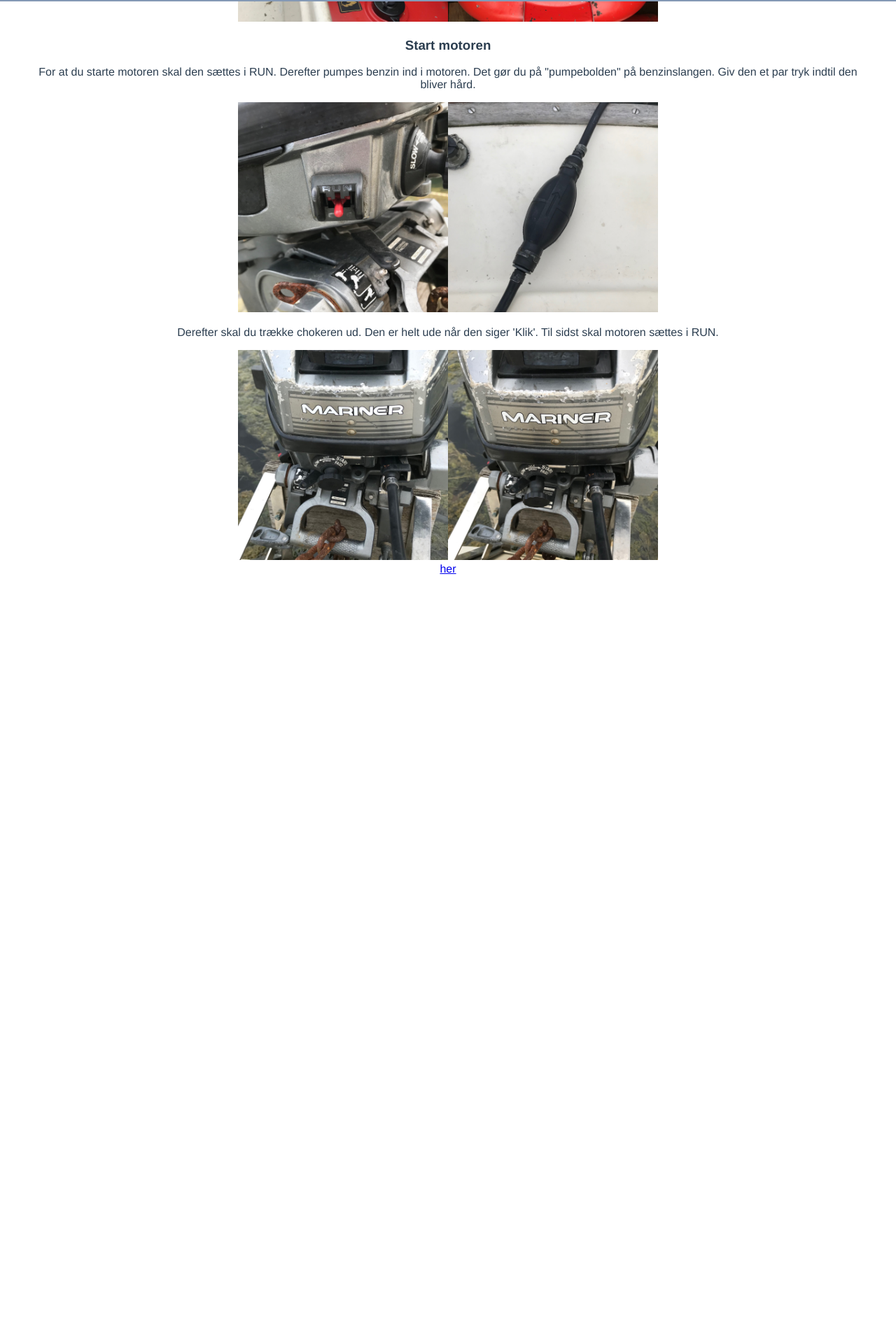
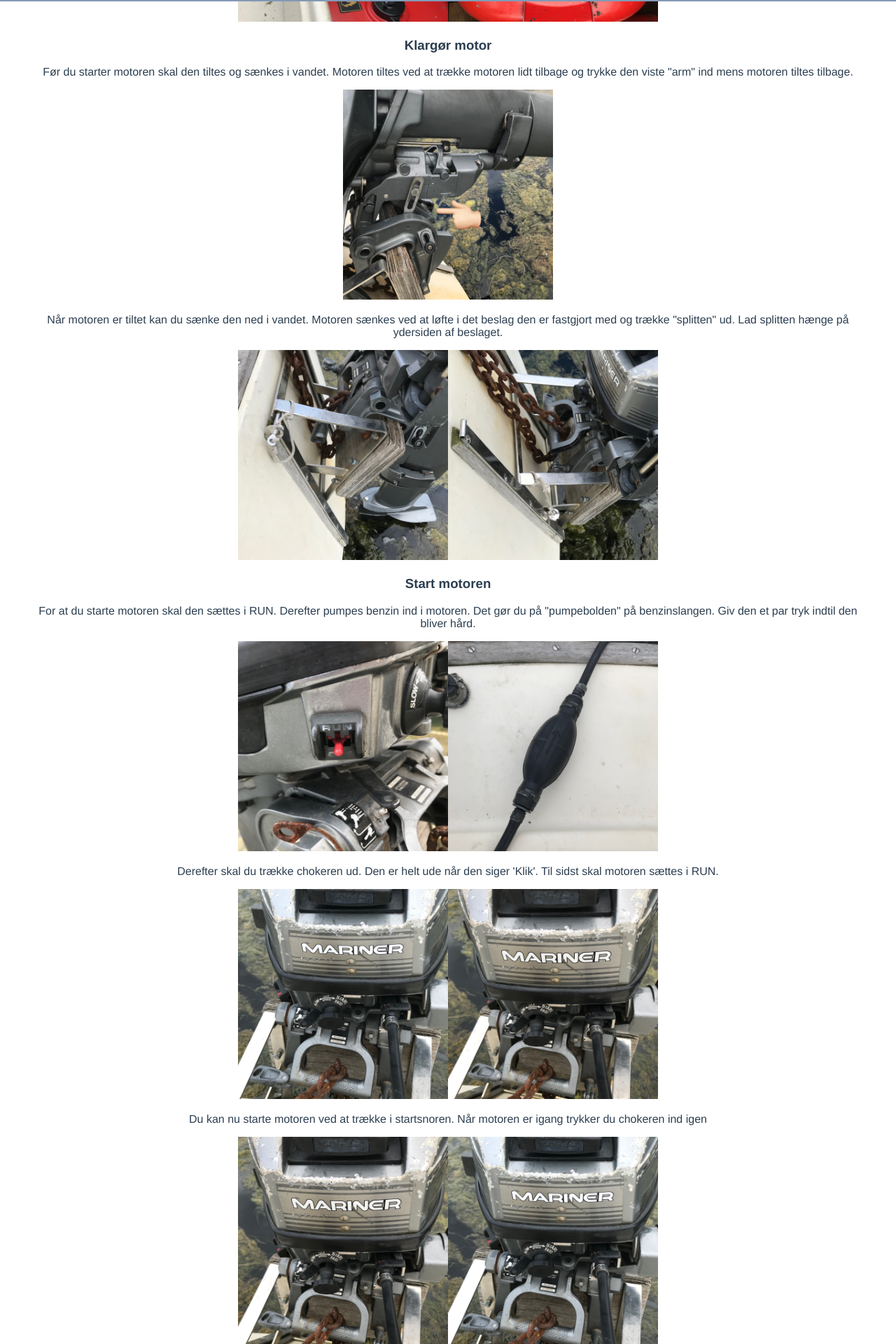
Before and after one commit to nprasmussen/boatflex-app, a Vue app: page /#/ in a window 1280 px wide. Shown: the part 798-2718 px from the top of the page at 70% size. Before the commit the page ends 1740 px from the top, so only its background shows below. Built offline with nearby package versions, Linux system fonts and the light colour scheme; no server answers.

Commit message:
Adds last instructions

```diff
--- a/src/views/Home.vue
+++ b/src/views/Home.vue
@@ -15,6 +15,16 @@
       <img src="../../public/img/instrukser/benzin-tank-ventil.jpg" alt="">
     </div>
 
+    <h3>Klargør motor</h3>
+    <p>Før du starter motoren skal den tiltes og sænkes i vandet. Motoren tiltes ved at trække motoren lidt tilbage og trykke den viste "arm" ind mens motoren tiltes tilbage.</p>
+    <img src="../../public/img/instrukser/motor-tilt.jpg" alt="">
+
+    <p>Når motoren er tiltet kan du sænke den ned i vandet. Motoren sænkes ved at løfte i det beslag den er fastgjort med og trække "splitten" ud. Lad splitten hænge på ydersiden af beslaget.</p>
+    <div class="two-images">
+      <img src="../../public/img/instrukser/motor-oppe.jpg" alt="">
+      <img src="../../public/img/instrukser/motor-nede.jpg" alt="">
+    </div>
+
     <h3>Start motoren</h3>
     <p>For at du starte motoren skal den sættes i RUN. Derefter pumpes benzin ind i motoren. Det gør du på "pumpebolden" på benzinslangen. Giv den et par tryk indtil den bliver hård.</p>
     <div class="two-images">
@@ -27,9 +37,13 @@
       <img src="../../public/img/instrukser/motor-choker-ud.jpg" alt="">
     </div>
 
+    <p>Du kan nu starte motoren ved at trække i startsnoren. Når motoren er igang trykker du chokeren ind igen</p>
+    <div class="two-images">
+      <img src="../../public/img/instrukser/motor-choker-ud.jpg" alt="">
+      <img src="../../public/img/instrukser/motor-choker-ind.jpg" alt="">
+    </div>
 
-
-    <router-link to="/adgang">her</router-link>
+    <p>Tjek at der er en vandstråle fra motoren når den kører. God tur.</p>
   </div>
 </template>
 
```
Also changed, not shown: public/img/instrukser/motor-tilt.jpg.
